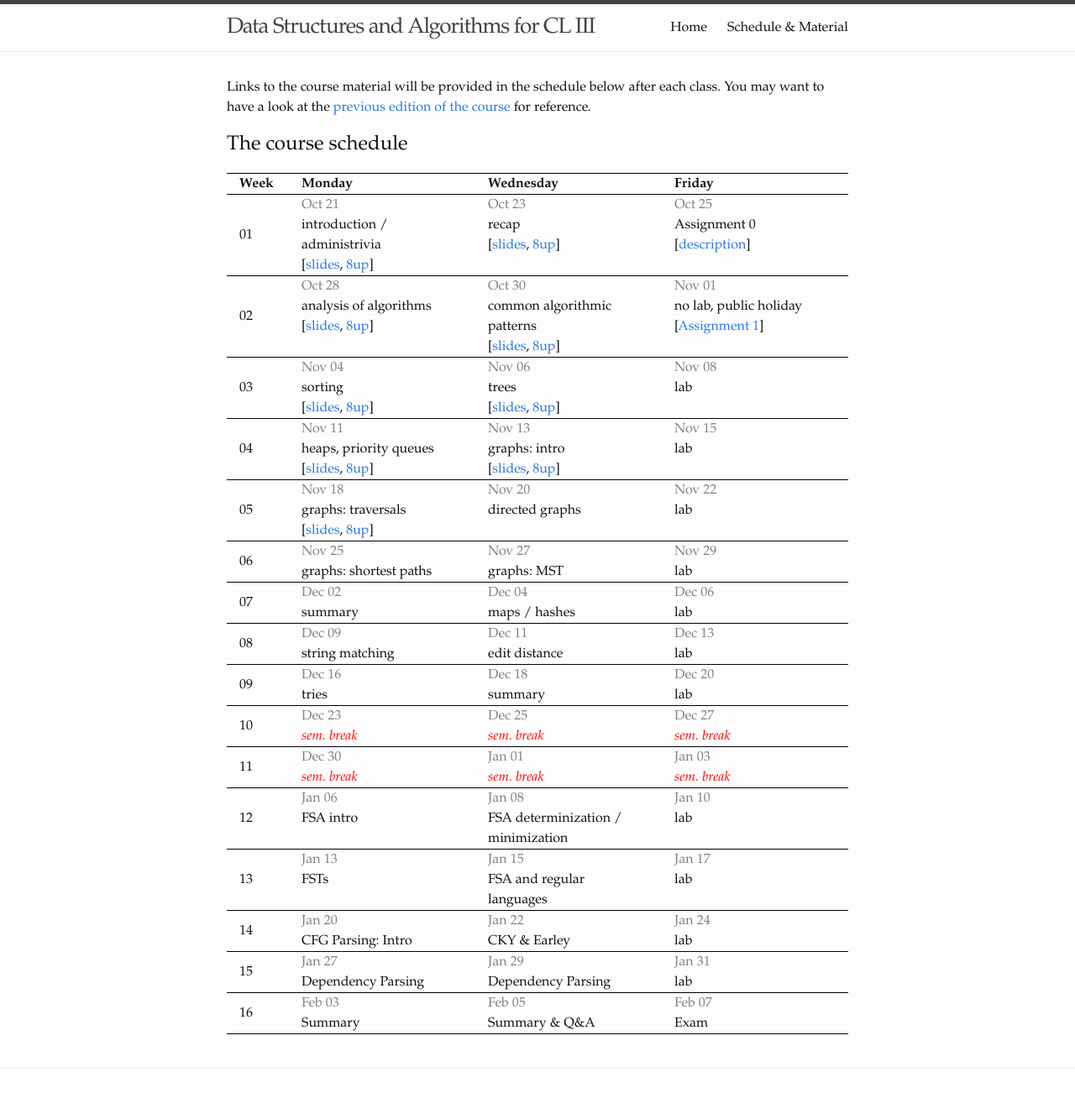
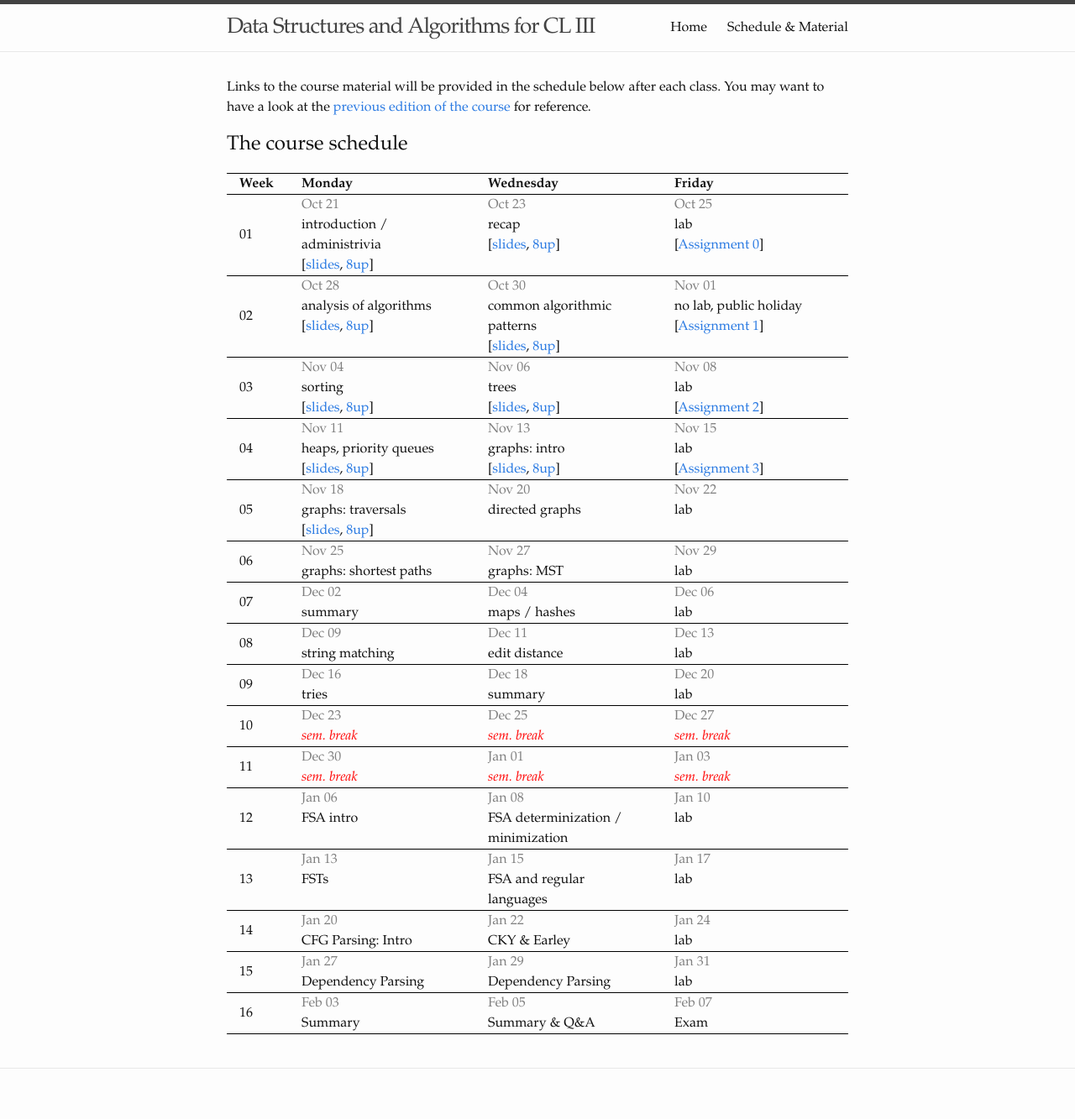
Before and after one commit to dsacl3-2024/dsacl3-2024.github.io, a Jekyll site: the page built from lectures.md, in a window 1280 px wide. Shown: the whole page at 84% size. Built offline with Jekyll 4.4.1, drawn with Linux system fonts in a browser that asks for light colours.

Commit message:
add assignments

```diff
--- a/_data/schedule.yml
+++ b/_data/schedule.yml
@@ -11,9 +11,9 @@
         slides: slides/recap.pdf
         8up: slides/recap-handout.pdf
     Oct 25:
-      topic: Assignment 0
+      topic: lab
       links:
-        description: https://dsacl3-2024.github.io/a0
+        Assignment 0: https://dsacl3-2024.github.io/a0
 - week: "02"
   dates:
     Oct 28:
@@ -29,7 +29,8 @@
     Nov 01:
       topic: no lab, public holiday
       links:
-        "Assignment 1": https://dsacl3-2024.github.io/a0
+        Assignment 1: https://dsacl3-2024.github.io/a1
+
 - week: "03"
   dates:
     Nov 04:
@@ -44,6 +45,8 @@
         8up: slides/trees-handout.pdf
     Nov 08:
       topic: lab
+      links:
+        Assignment 2: https://dsacl3-2024.github.io/a2
 - week: "04"
   dates:
     Nov 11:
@@ -58,6 +61,8 @@
         8up: slides/graphs-intro-handout.pdf
     Nov 15:
       topic: lab
+      links:
+        Assignment 3: https://dsacl3-2024.github.io/a3
 - week: "05"
   dates:
     Nov 18:
```
